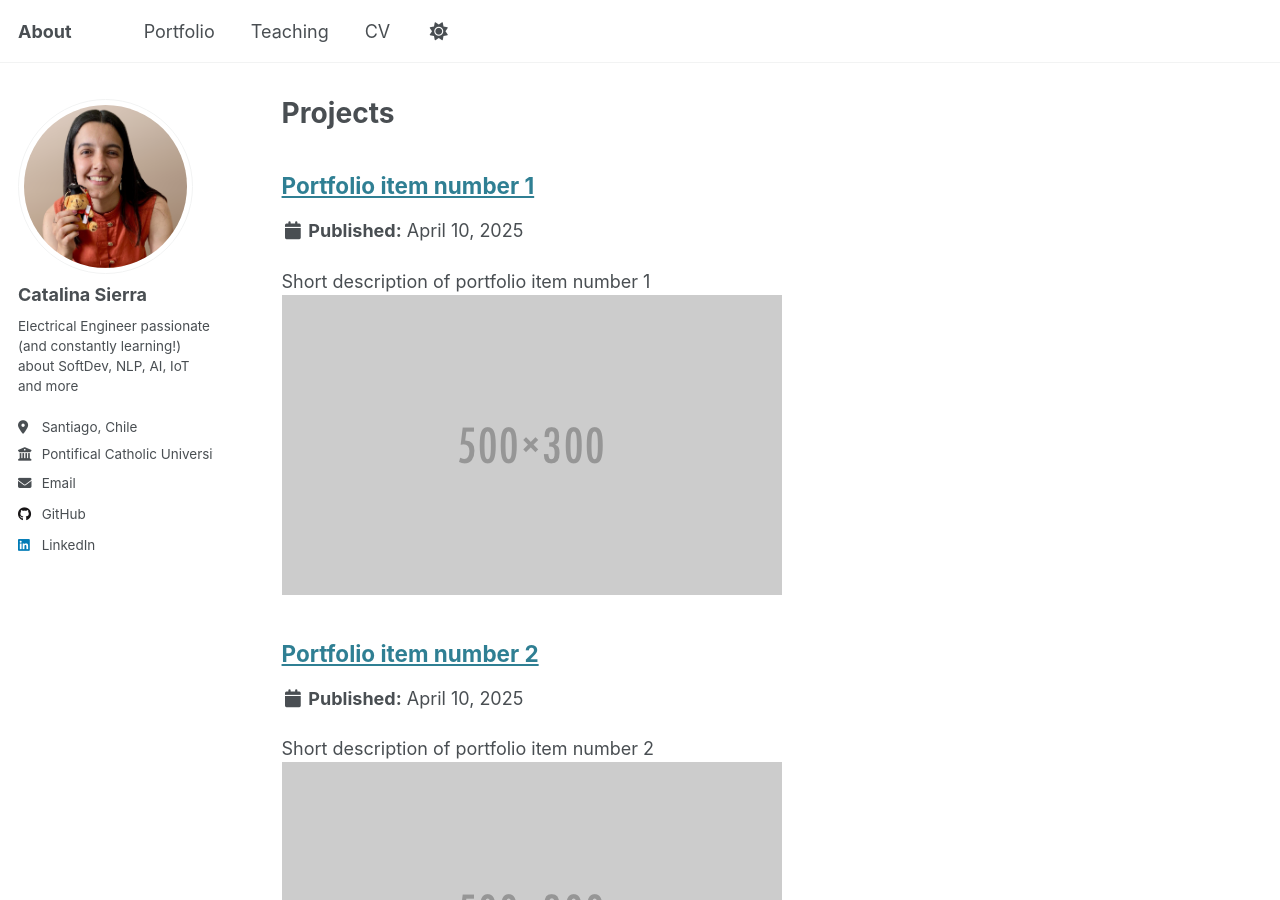
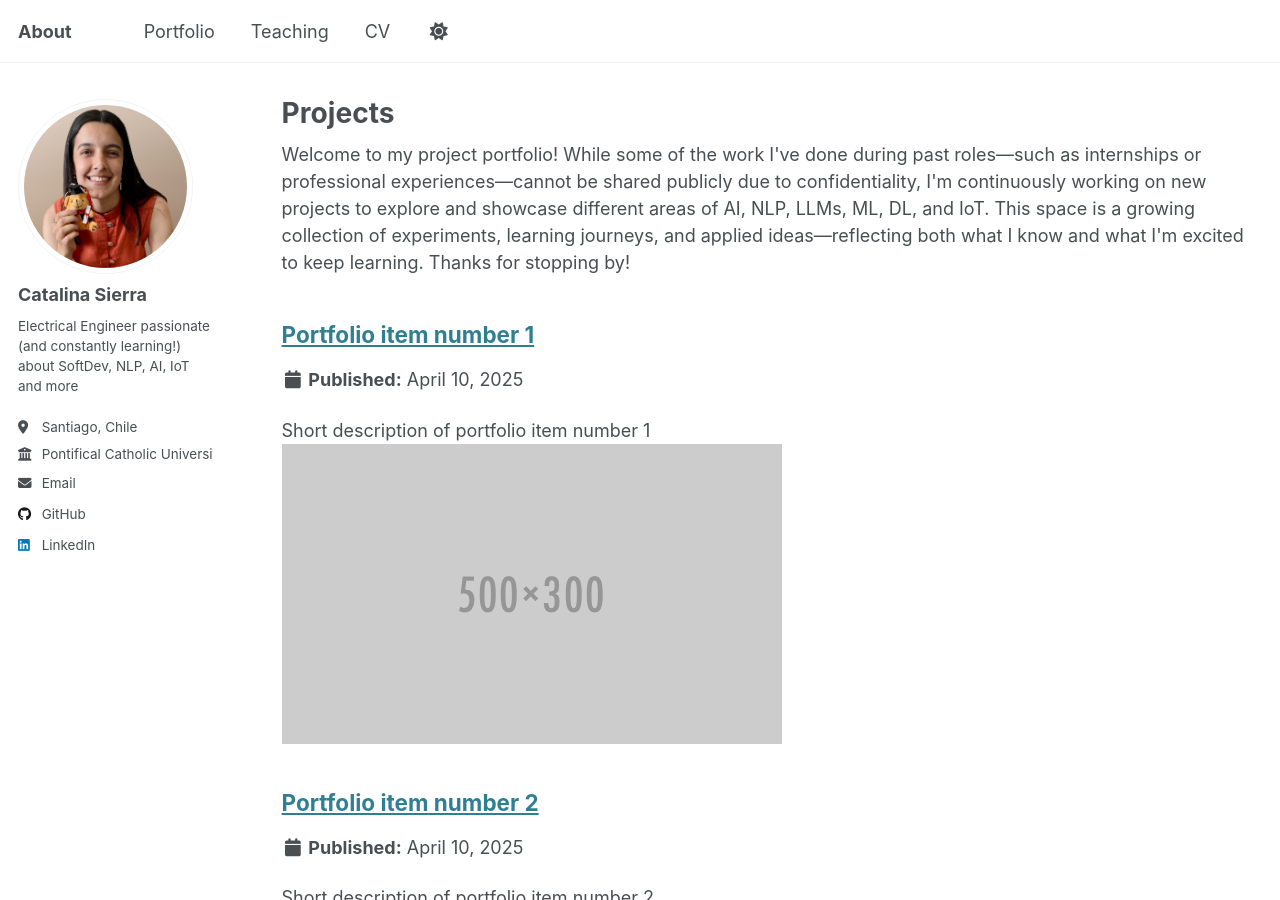
Before and after one commit to csierr/csierr.github.io, a Jekyll site: the page built from _pages/portfolio.html, in a window 1280 px wide and 900 px high. Built offline with Jekyll 4.4.1, drawn with Linux system fonts in a browser that asks for light colours.

Commit message:
Imrpovements and start of Portfolio section

```diff
--- a/_pages/portfolio.html
+++ b/_pages/portfolio.html
@@ -5,6 +5,10 @@ permalink: /portfolio/
 author_profile: true
 ---
 
+Welcome to my project portfolio! While some of the work I've done during past roles—such as internships or professional experiences—cannot be shared publicly due to confidentiality, I'm continuously working on new projects to explore and showcase different areas of AI, NLP, LLMs, ML, DL, and IoT.
+
+This space is a growing collection of experiments, learning journeys, and applied ideas—reflecting both what I know and what I'm excited to keep learning. Thanks for stopping by!
+
 {% include base_path %}
 
 
```
Also changed, not shown: README.md (+1 -1 lines), _pages/cv.md (+1 -1 lines).
